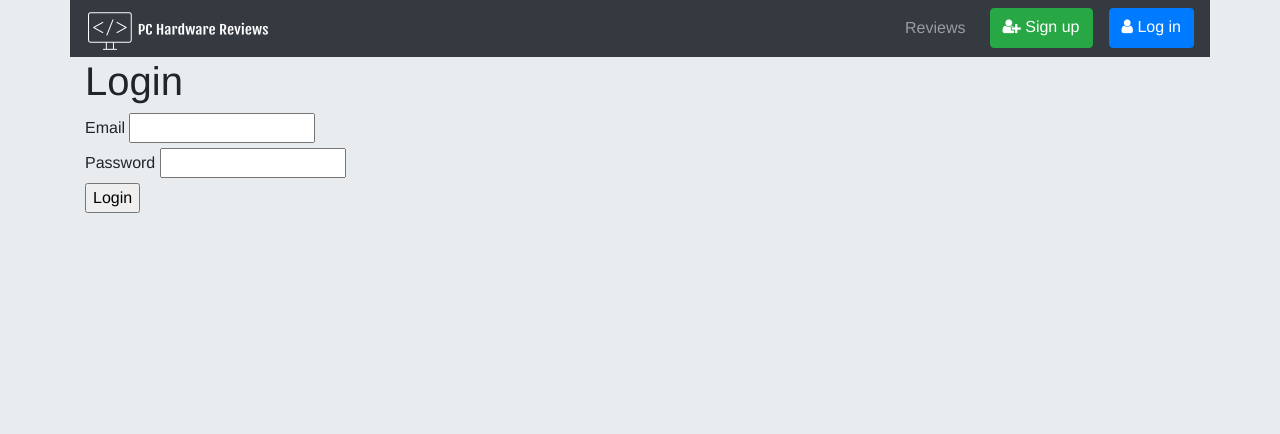
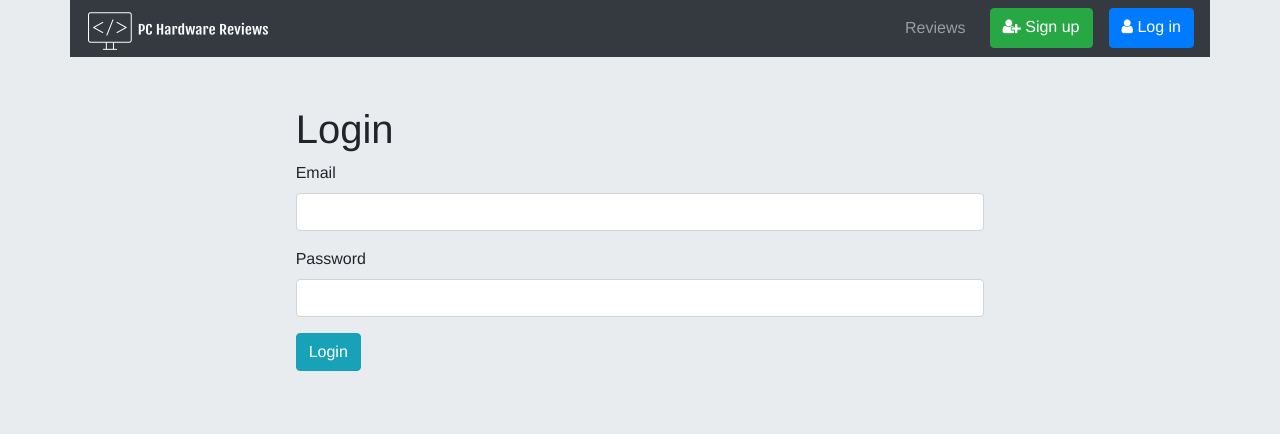
Before and after one commit to andrewsui/tgc07-project03, a Flask app: page /users/login in a window 1280 px wide. Shown: the top 434 px of the page. Run offline with Flask 2, Linux system fonts and the light colour scheme; some libraries are stand-ins or nearby versions.

Commit message:
Style login page

```diff
--- a/templates/users/login-user.html
+++ b/templates/users/login-user.html
@@ -5,18 +5,26 @@
 {% endblock %}
 
 {% block content %}
+    <div class="row px-3">
+        <div class="contact-form col-12 py-5 d-flex justify-content-center">
+            <div class="col-12 col-md-10 col-lg-8">
+
                 <h1>Login</h1>
                 <form action="" method="post">
-        <div>
+                    <div class="form-group">
                         <label for="email">Email</label>
-            <input type="text" name="email" id="email">
+                        <input type="text" name="email" id="email" class="form-control">
                     </div>
-        <div>
+                    <div class="form-group">
                         <label for="password">Password</label>
-            <input type="password" name="password" id="password">
+                        <input type="password" name="password" id="password" class="form-control">
                     </div>
-        <div>
-            <input type="submit" value="Login">
+                    <div class="form-group">
+                        <input type="submit" value="Login" class="btn btn-info">
                     </div>
                 </form>
+
+            </div>
+        </div>
+    </div>
 {% endblock %}
```
Lines whose indentation alone changed are shown as unchanged.
